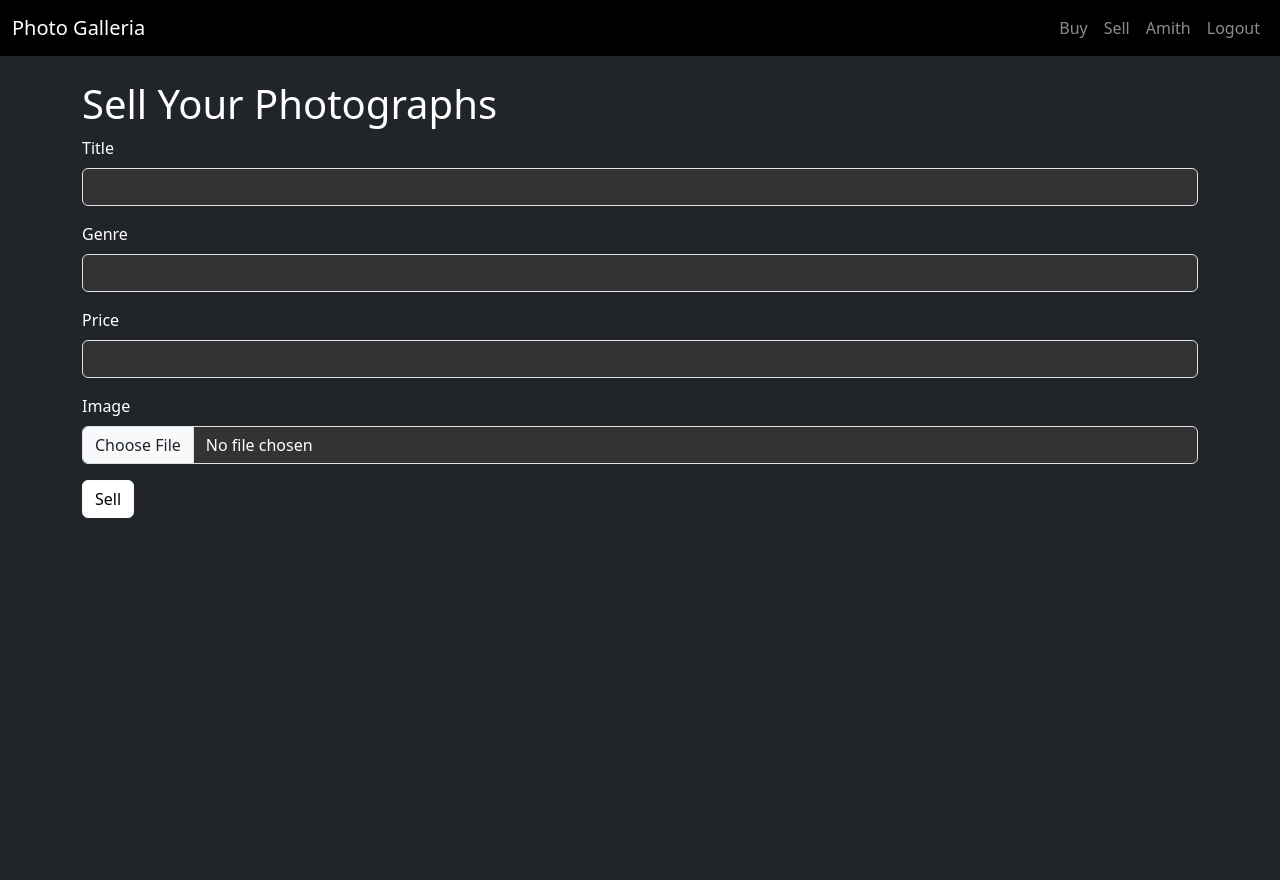
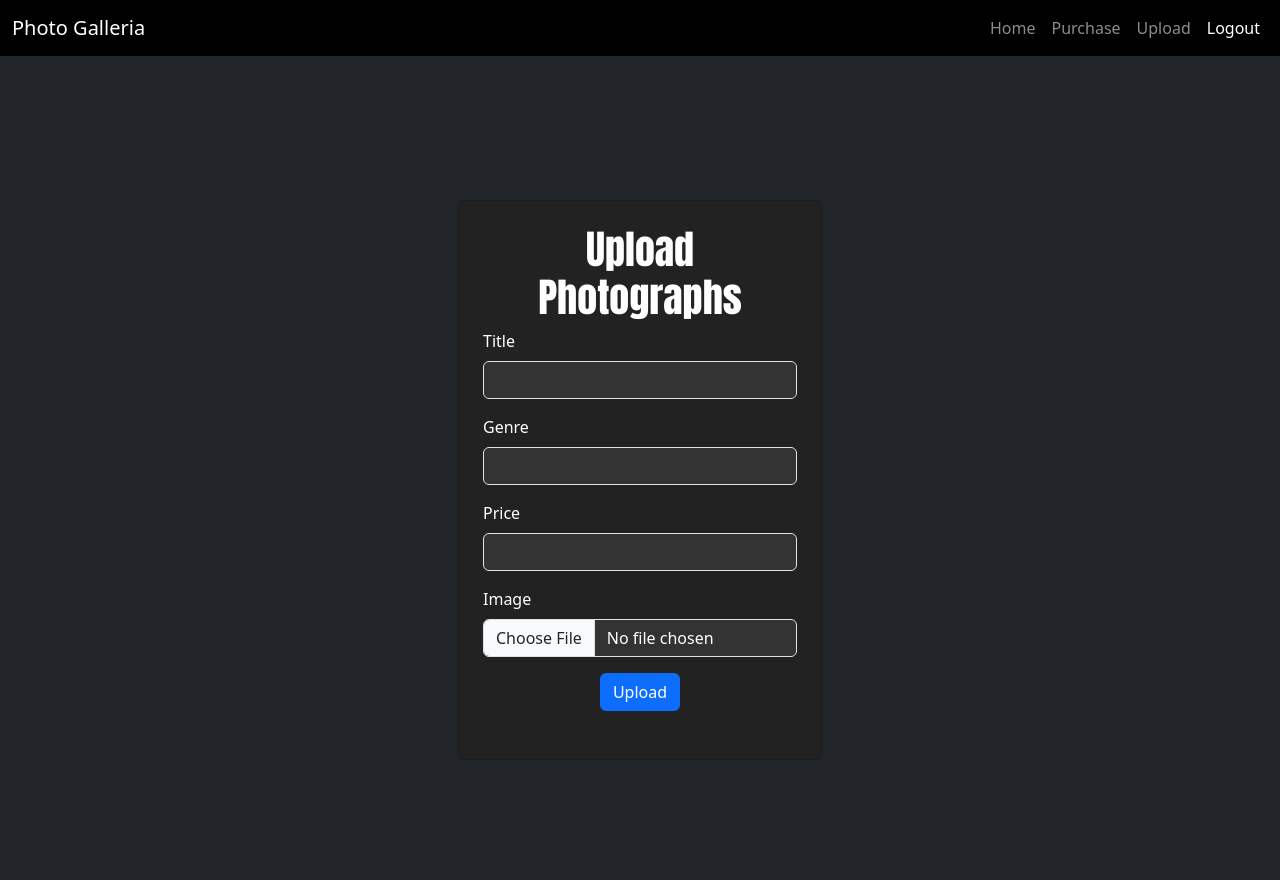
Before and after one commit to AmithSiju/Mini-Project, a Flask app: page /sell in a window 1280 px wide. Before the commit the page ends 518 px from the top, so only its background shows below. Run offline with Flask 3, Linux system fonts and the light colour scheme; a user stored in the database is signed in.

Commit message:
commited

```diff
--- a/static/css/styles.css
+++ b/static/css/styles.css
@@ -24,3 +24,38 @@ body {
     background-color: #333;
     color: #fff;
 }
+
+.logo {
+    font-family: 'Franklin Gothic Medium', 'Arial Narrow', Arial, sans-serif
+}
+
+.regt {
+    color: #fff;
+    font-family: Impact, Haettenschweiler, 'Arial Narrow Bold', sans-serif
+}
+
+.reg {
+    color: #fff;
+}
+
+
+.img-thumbnail {
+    width: 100%;      /* Set the width to 100% of the card */
+    height: 200px;    /* Set a fixed height */
+    object-fit:cover; /* Ensures the image covers the space without distortion */
+}
+
+.pro-thumbnail {
+    width: 150px;
+    height:150px;
+    object-fit:cover;
+    border-left: 1.75px solid #b9bdbb;
+    border-top: 1.75px solid  #b9bdbb;
+    border-bottom: 1.75px solid #b9bdbb;
+    border-right: 1.75px solid #b9bdbb;
+    background-color: rgba(0, 0, 0,0.5);
+}
+
+.sell{
+    color: #fff;
+}
--- a/templates/base.html
+++ b/templates/base.html
@@ -8,6 +8,8 @@
     <link rel="stylesheet" href="{{ url_for('static', filename='css/styles.css') }}">
 </head>
 <body class="bg-dark text-white">
+    <!-- Only display navbar if not on login or register page -->
+    {% if request.endpoint != 'login' and request.endpoint != 'register' %}
     <nav class="navbar navbar-expand-lg navbar-dark bg-black">
         <div class="container-fluid">
             <a class="navbar-brand" href="{{ url_for('home') }}">Photo Galleria</a>
@@ -18,16 +20,16 @@
                 <ul class="navbar-nav ms-auto">
                     {% if session['username'] %}
                     <li class="nav-item">
-                        <a class="nav-link" href="{{ url_for('buy') }}">Buy</a>
+                        <a class="nav-link" href="{{ url_for('home') }}">Home</a>
                     </li>
                     <li class="nav-item">
-                        <a class="nav-link" href="{{ url_for('sell') }}">Sell</a>
+                        <a class="nav-link" href="{{ url_for('buy') }}">Purchase</a>
                     </li>
                     <li class="nav-item">
-                        <a class="nav-link" href="{{ url_for('home') }}">{{ session['username'] }}</a>
+                        <a class="nav-link" href="{{ url_for('sell') }}">Upload</a>
                     </li>
                     <li class="nav-item">
-                        <a class="nav-link" href="{{ url_for('logout') }}">Logout</a>
+                        <a class="nav-link btn btn-danger text-white" href="{{ url_for('logout') }}">Logout</a>
                     </li>
                     {% else %}
                     <li class="nav-item">
@@ -41,6 +43,8 @@
             </div>
         </div>
     </nav>
+    {% endif %}
+
     <div class="container mt-4">
         {% block content %}{% endblock %}
     </div>
--- a/templates/login.html
+++ b/templates/login.html
@@ -5,11 +5,11 @@
         <div class="card p-4 col-md-4">
         <center><h3 class="regt">Photo Galleria</h3></center>
             <form method="POST" action="{{ url_for('login') }}">
-                <div class="form-group">
+                <div class="form-group sell">
                     <label for="username">Username</label>
                     <input type="text" id="username" name="username" class="form-control" required>
                 </div>
-                <div class="form-group">
+                <div class="form-group sell">
                     <label for="password">Password</label>
                     <input type="password" id="password" name="password" class="form-control" required>
                 </div><br>
--- a/templates/sell.html
+++ b/templates/sell.html
@@ -1,24 +1,28 @@
 {% extends 'base.html' %}
 
 {% block content %}
-    <h1>Sell Your Photographs</h1>
-    <form method="POST" action="{{ url_for('sell') }}" enctype="multipart/form-data">
-        <div class="mb-3">
+    <div class="container h-100 d-flex justify-content-center align-items-center" style="min-height: 100vh;">
+        <div class="card p-4 col-md-4">
+            <center><h1 class="regt">Upload Photographs</h1></center>
+        <form method="POST" action="{{ url_for('sell') }}" enctype="multipart/form-data">
+        <div class="mb-3 sell">
             <label for="title" class="form-label">Title</label>
             <input type="text" class="form-control" name="title" required>
         </div>
-        <div class="mb-3">
+        <div class="mb-3 sell">
             <label for="genre" class="form-label">Genre</label>
             <input type="text" class="form-control" name="genre" required>
         </div>
-        <div class="mb-3">
+        <div class="mb-3 sell">
             <label for="price" class="form-label">Price</label>
             <input type="number" class="form-control" name="price" required>
         </div>
-        <div class="mb-3">
+        <div class="mb-3 sell">
             <label for="image" class="form-label">Image</label>
             <input type="file" class="form-control" name="image" required>
         </div>
-        <button type="submit" class="btn btn-light">Sell</button>
+        <center><button type="submit" class="btn btn-primary btn-block" >Upload</button></center><br>
     </form>
+</div>
+</div>
 {% endblock %}
```
Also changed, not shown: templates/buy.html (+44 -2 lines), templates/register.html (+4 -4 lines).
